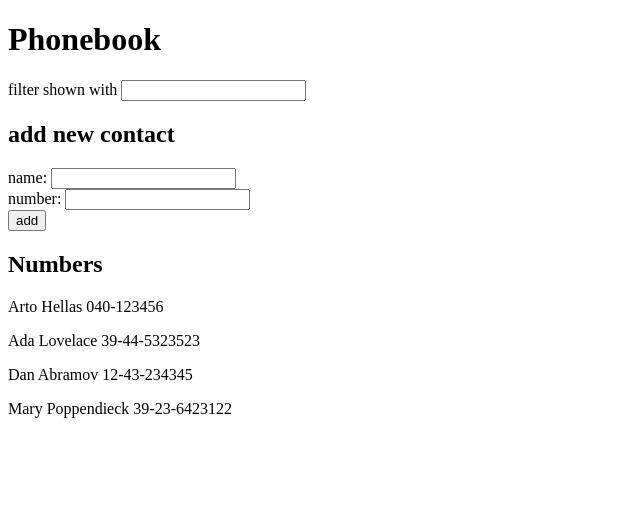
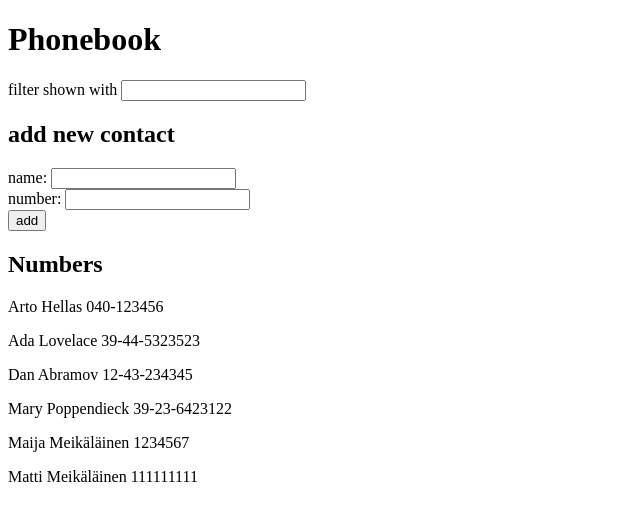
Before and after one commit to suuranna/fullstack-tehtavat-2023k, a React (Create React App) app in the folder osa2/puhelinluettelo/: page / in a window 1280 px wide. Shown: the top 520 px of the page, without its empty margins (0-640 px from the left). Built offline with nearby package versions, Linux system fonts and the light colour scheme; data requests are answered from the project's data file.

Commit message:
tehtävä 2.12 tehty

```diff
--- a/osa2/puhelinluettelo/db.json
+++ b/osa2/puhelinluettelo/db.json
@@ -1,5 +1,5 @@
 {
-    "persons":[
+  "persons": [
     {
       "name": "Arto Hellas",
       "number": "040-123456",
@@ -19,6 +19,16 @@
       "name": "Mary Poppendieck",
       "number": "39-23-6423122",
       "id": 4
+    },
+    {
+      "name": "Maija Meikäläinen",
+      "number": "1234567",
+      "id": 5
+    },
+    {
+      "name": "Matti Meikäläinen",
+      "number": "111111111",
+      "id": 6
     }
   ]
 }
--- a/osa2/puhelinluettelo/src/App.js
+++ b/osa2/puhelinluettelo/src/App.js
@@ -65,6 +65,11 @@ const App = () => {
         name: newName,
         number: newNumber
       }
+      axios
+        .post('http://localhost:3001/persons', personObject)
+        .then(response => {
+          console.log(response)
+        })
       setPersons(persons.concat(personObject))
       setNewName('')
       setNewNumber('')
```
Also changed, not shown: osa2/puhelinluettelo/src/services/persons.js (added). Lines whose indentation alone changed are shown as unchanged.
